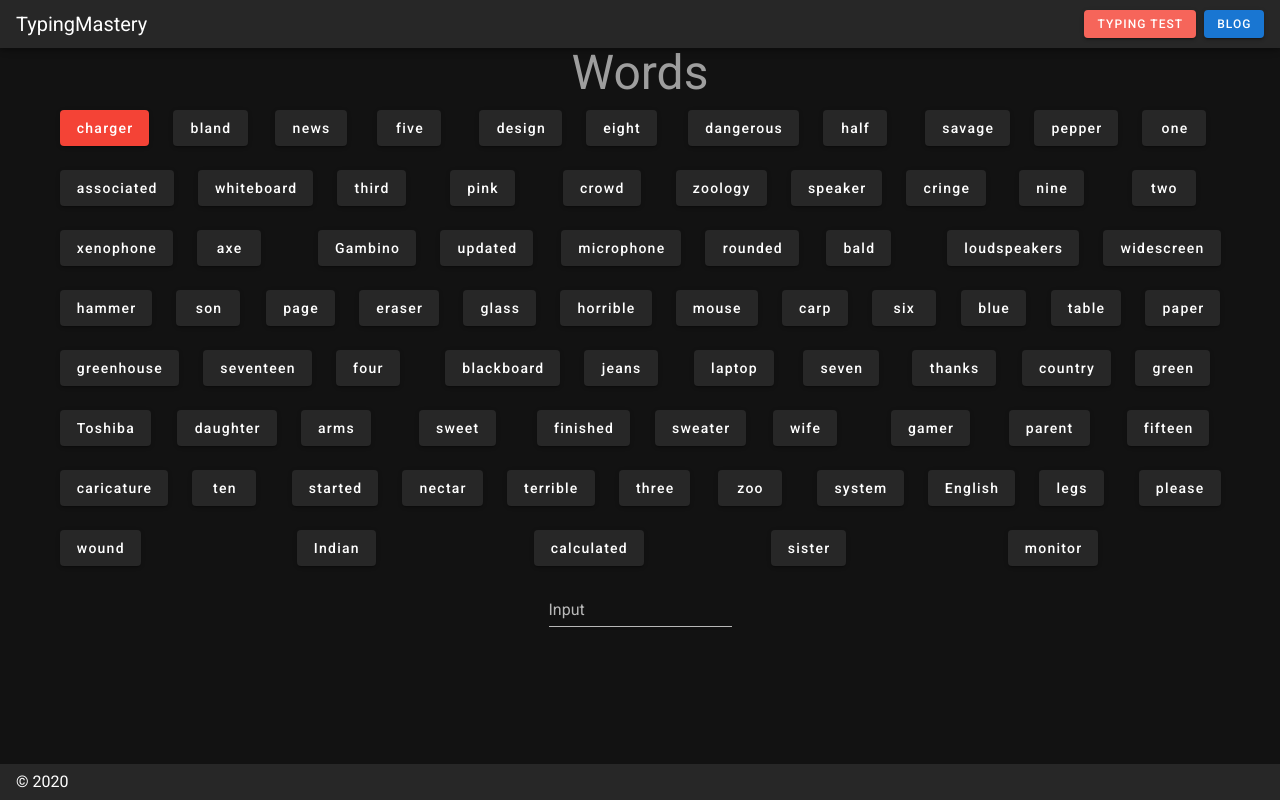
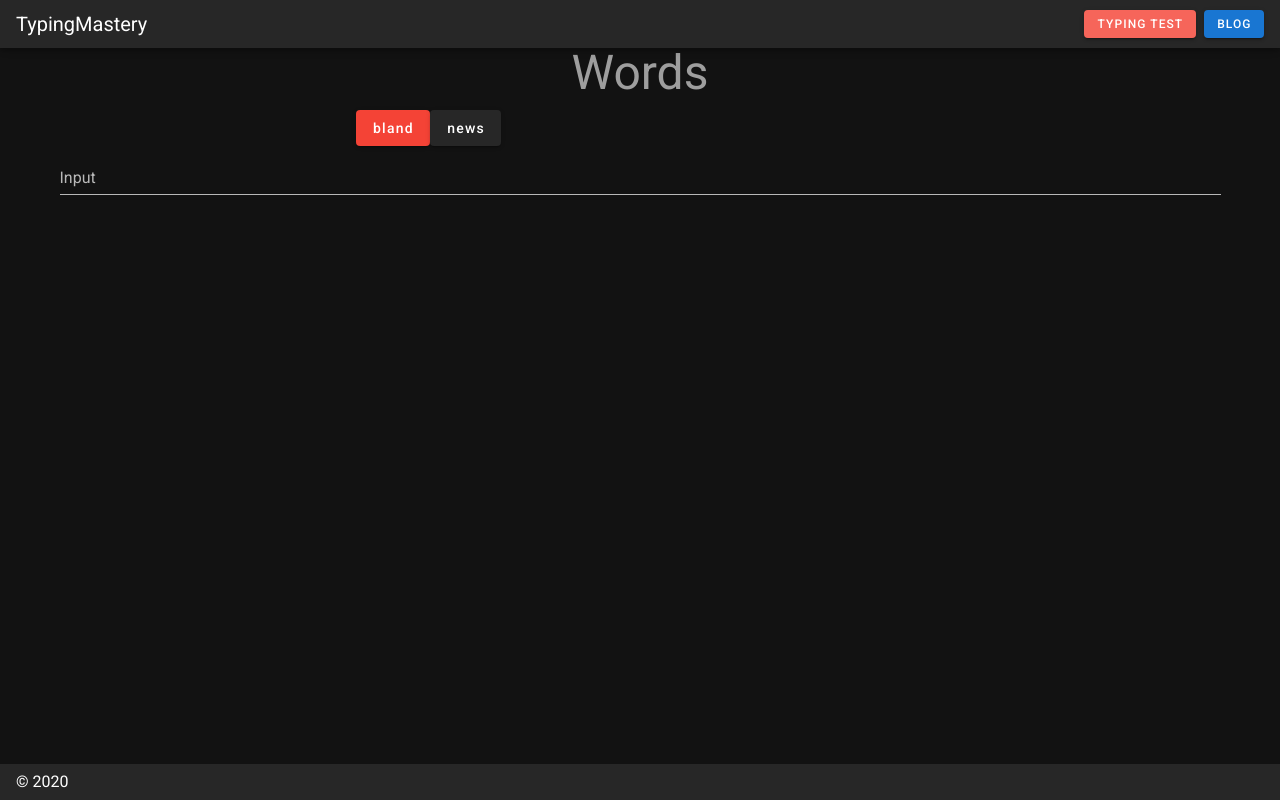
Before and after one commit to RizaHKhan/typing, a Nuxt app: page /words in a window 1280 px wide. Built offline with nearby package versions, Linux system fonts and the light colour scheme.

Commit message:
Test area UI refactoring

```diff
--- a/components/Target.vue
+++ b/components/Target.vue
@@ -1,5 +1,5 @@
 <template>
-  <v-btn :class="color">
+  <v-btn class="mx-auto" :class="color" v-if="display">
     {{ target }}
   </v-btn>
 </template>
@@ -14,6 +14,10 @@ export default {
     color: {
       type: String,
       required: true
+    },
+    display: {
+      type: Boolean,
+      required: true
     }
   }
 }
--- a/pages/words/index.vue
+++ b/pages/words/index.vue
@@ -1,36 +1,40 @@
 <template>
   <v-layout column justify-center align-center>
     <h1 class="display-2 grey--text">Words</h1>
-    <v-container>
+    <v-container v-if="!showScore">
       <v-row>
-        <v-col v-for="(word, index) in shuffledWords" :key="index">
-          <Target :target="word" :color="index === position ? 'red' : ''" />
+        <v-col cols="6" offset="3">
+          <Target
+            v-for="(word, index) in shuffledWords"
+            :key="index"
+            :target="word"
+            :color="index === position ? 'red' : ''"
+            :display="index - position > 1 || position > index ? false : true"
+          />
         </v-col>
       </v-row>
+      <v-text-field
+        v-model="userEntry"
+        :disabled="showScore"
+        label="Input"
+        @keyup.space="checkInput()"
+      />
     </v-container>
-    <v-text-field
-      v-model="userEntry"
-      :disabled="showScore"
-      label="Input"
-      @keyup.space="checkInput()"
-    />
     <v-row v-if="showScore">
+      <v-col cols="12">
+        <v-btn class="primary" @click="resetGame">Reset</v-btn>
+      </v-col>
       <v-col>
         <h1>Score</h1>
         <p>{{ score }}</p>
       </v-col>
-      <v-col>
-        <h1>Correct:</h1>
-        <p>{{ correct }}</p>
-      </v-col>
-      <v-col>
-        <h1>Wrong:</h1>
+      <v-col cols="12">
+        <h1>Words you got wrong</h1>
         <p>{{ wrong }}</p>
-        <ul>
-          <li v-for="word in wrongArray" :key="word">
-            {{ word.word }} / {{ word.entered }}
-          </li>
-        </ul>
+        <v-row v-for="word in wrongArray" :key="word">
+          <v-col cols="6">Correct: {{ word.word }}</v-col>
+          <v-col cols="6">What you typed: {{ word.entered }}</v-col>
+        </v-row>
       </v-col>
     </v-row>
   </v-layout>
@@ -105,6 +109,20 @@ export default {
     stopGame() {
       this.showScore = true
       this.calculateScore()
+    },
+    resetGame() {
+      this.userEntry = ''
+      this.position = 0
+      this.wrong = 0
+      this.wrongArray = []
+      this.correct = 0
+      this.correctArray = []
+      this.timer = 60
+      this.gameStarted = false
+      this.showScore = false
+      this.totalEntries = []
+      this.wrongEntries = []
+      this.score = 0
     }
   }
 }
--- a/store/words.js
+++ b/store/words.js
@@ -77,7 +77,21 @@ export const state = () => ({
     'eraser',
     'greenhouse',
     'country',
-    'mouse'
+    'mouse',
+    'gamebread',
+    'talked',
+    'hydrocarbon',
+    'gradious',
+    'computer',
+    'desktop',
+    'RAM',
+    'important',
+    'trash',
+    'keyboard',
+    'inbox',
+    'pen',
+    'neurochemical',
+    'plasticisty'
   ]
 })
 
```
Also changed, not shown: 2 other files (tests, documents, lock files or other folders).
